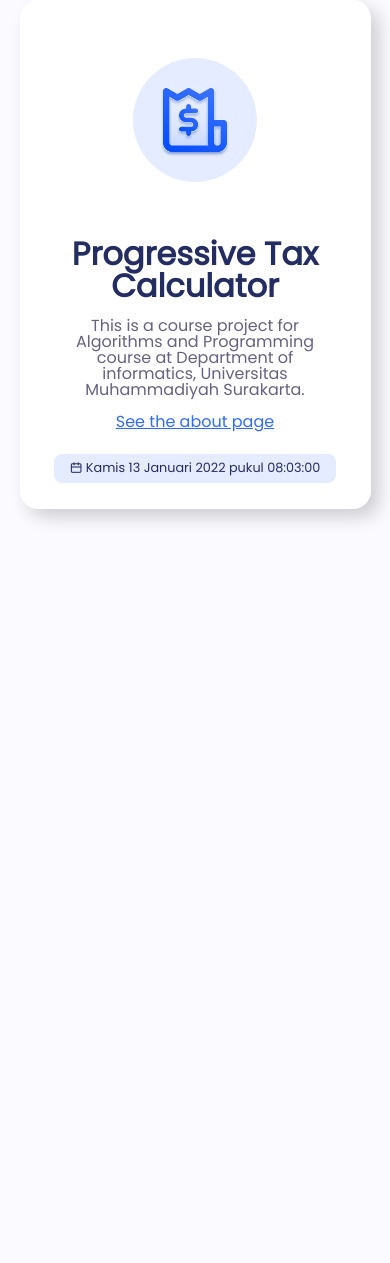
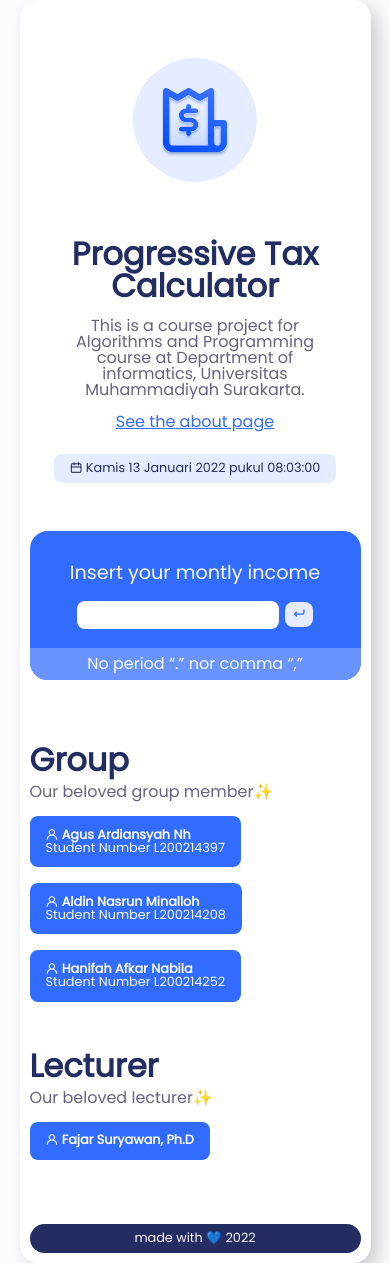
Before and after one commit to aldinnasrunm/taxSite, a Django app: page / in a window 390 px wide. Before the commit the page ends 522 px from the top, so only its background shows below. Run offline with Django 4.2, Linux system fonts and the light colour scheme.

Commit message:
finish mobile view in index.html

```diff
--- a/tax/static/css/main-style.css
+++ b/tax/static/css/main-style.css
@@ -2,8 +2,8 @@
 html, body, div, span, applet, object, iframe,
 h1, h2, h3, h4, h5, h6, p, blockquote, pre,
 a, abbr, acronym, address, big, cite, code,
-del, dfn, em, img, ins, kbd, q, s, samp,
-small, strike, strong, sub, sup, tt, var,
+del, dfn, img, ins, kbd, q, s, samp,
+small, strike, sub, sup, tt, var,
 b, u, i, center,
 dl, dt, dd, ol, ul, li,
 fieldset, form, label, legend,
@@ -59,6 +59,7 @@ table {
 
    --text-sm : 0.8rem;
    --text-base : 1rem;
+   --text-md : 1.2rem;
    --text-lg: 1.5rem;
    --text-xl: 2rem;
    --text-2xl: 2.5rem;
@@ -104,6 +105,7 @@ body {
   background: #fff;
 }
 
+
 .flex{
   display: flex;
 }
@@ -134,6 +136,13 @@ body {
   margin-bottom: 3rem;
 }
 
+
+/* Section main */
+
+.section__main{
+  flex-direction: column;
+}
+
 /* heading  */
 .heading{
   display: flex;
@@ -162,3 +171,162 @@ body {
   border-radius: 8px;
   background-color: var(--purple-light);
 }
+
+/* form */
+.form{
+  text-align: center;
+  width: 100%;
+  border-radius: 18px;
+  color: var(--light);
+  background-color: var(--purblue);
+}
+
+.form__title{
+  margin: 2rem 0 1.2rem 0;
+  font-size: var(--text-md) ;
+}
+
+.form__note{
+  margin-top: 1.2rem;
+  font-size: var(--text-base);
+  padding: .5em 0;
+  background-color: #6994FF;
+  border-radius: 0 0 18px 18px;
+}
+
+.form form input{
+  height: 1.6rem;
+  border-radius: 8px;
+  width: 60%;
+  border: none;
+}
+
+.form form button{
+  height: 1.6rem;
+  border-radius: 8px;
+  border: none;
+  color: var(--purblue);
+  font-size: var(--text-base);
+  background-color: var(--purple-light);
+}
+
+
+.exc{
+  padding: .5rem 1rem;
+  font-size: var(--text-md);
+  color: var(--light);
+  background-color: rgba(255, 0, 47, 0.904);
+  border-radius: 8px;
+}
+
+.resultTab{
+  text-align: center;
+  border-radius: 18px;
+}
+
+.resultTab__title{
+  padding: 1rem 0;
+  font-size: var(--text-md);
+}
+
+.resultTab table tr th{
+  background-color: var(--purblue);
+  color: var(--light);
+  font-weight: 800;
+}
+.resultTab table, th, td {
+  border: 1px solid var(--purblue);
+  border-collapse: collapse;
+  padding: .2rem .5rem;
+  font-size: var(--text-sm);
+}
+
+.resultTab table{
+  border-radius: 18px;
+}
+
+.dataTax{
+  text-align: right;
+}
+
+.button{
+  width: fit-content;
+  padding: .8rem 1rem;
+  font-size: var(--text-md);
+  border-radius: 8px;
+}
+
+.refresh{
+  color: var(--light);
+  background-color: var(--purblue);
+  margin: 1rem auto;
+}
+
+.goAbout{
+  color: var(--purblue);
+  border: 2px solid var(--purblue);
+  margin: 1rem auto;
+}
+
+.refresh a{
+  text-decoration: none;
+  color: var(--light);
+}
+
+.goAbout a{
+  text-decoration: none;
+  color: var(--purblue);
+}
+
+/* Group */
+.group__heading-title{
+  font-size: var(--text-xl);
+  font-weight: var(--font-bold);
+  margin: 2rem 0 .5rem 0;
+}
+
+.group__heading-desc{
+  font-size: var(--text-base);
+  color: var(--shade);
+}
+
+.group__member-data{
+  width: fit-content;
+  padding: .8rem 1rem;
+  font-size: var(--text-sm);
+  border-radius: 8px;
+  color: var(--light);
+  background-color: var(--purblue);
+}
+
+/* lecturer */
+.lecturer__heading-title{
+  font-size: var(--text-xl);
+  font-weight: var(--font-bold);
+  margin: 2rem 0 .5rem 0;
+}
+
+.lecturer__heading-desc{
+  font-size: var(--text-base);
+  color: var(--shade);
+}
+
+.lecturer__member-data{
+  width: fit-content;
+  padding: .8rem 1rem;
+  font-size: var(--text-sm);
+  border-radius: 8px;
+  color: var(--light);
+  background-color: var(--purblue);
+}
+
+.footer{
+  margin-top: 3rem;
+  width: 100%;
+  padding: .5rem 0;
+  border-radius: 18px;
+  text-align: center;
+  font-size: var(--text-sm);
+  color: var(--light);
+  background-color: var(--dark);
+}
--- a/tax/templates/tax/index.html
+++ b/tax/templates/tax/index.html
@@ -17,7 +17,7 @@
    </head>
    <body>
       <section class="flex">
-         <div class="container flex mx-auto">
+         <div class="container flex mx-auto section__main">
             <div class="heading mx-auto">
                <svg
                   class="taxicon mx-auto my-3"
@@ -173,13 +173,79 @@
                >
                <div class="heading__time mx-auto my-1">
                   <p class="mx-auto">
-                    <i class="uil uil-calender"></i>
+                     <i class="uil uil-calender"></i>
                      {{time}}
                   </p>
                </div>
             </div>
 
-            <div class="group"></div>
+            <div class="mx-auto form my-2">
+               <p class="form__title">Insert your montly income</p>
+               <form action="" method="post">
+                  {% csrf_token %}
+                  <input type="text" name="tax" class />
+                  <button type="submit"><i class="uil uil-enter"></i></button>
+               </form>
+               <p class="mx-auto form__note">No period “.” nor comma “,”</p>
+            </div>
+
+            <div class="resultTab mx-auto">
+               {% if exc%}
+                  <p class="exc"><i class="uil uil-exclamation-octagon"></i>{{exc}}</p>
+               {% endif%}
+
+               {% if resultTax%}
+               <p class="resultTab__title ">You just Entered <em> <strong>{{rtCur}}</strong></em></p>
+
+                <table class="resultTab__table">
+                  <tr>
+                     <th>Taxable Income Bracket</th>
+                     <th>Tax Rate</th>
+                     <th>Your Owed Tax</th>
+                  </tr>
+                  {% for x in resultTax %}
+                    <tr class="dataTax">
+                      {% for data in x %}
+                      <td>{{data}}</td>
+                      {% endfor %}
+                    </tr>
+                  {% endfor %}
+                  <tr>
+                     <th colspan="2">Total</th>
+                     <th>{{totalTax}}</th>
+                  </tr>
+                </table>
+
+                <p class="button refresh "><a href="{% url 'home' %}" class=""> <i class="uil uil-refresh"></i>Refresh the page</a></p>
+                <p class="button goAbout "><a href="{% url 'about' %}" class=" "> <i class="uil uil-info-circle"></i>About the page</a></p>
+
+                {% endif%}
+            </div>
+            <div class="group">
+              <div class="group__heading">
+                <p class="group__heading-title">Group</p>
+                <p class="group__heading-desc">Our beloved group member✨</p>
+              </div>
+              <div class="group__member">
+                {% for name,nim in group.items %}
+                  <p class = "group__member-data my-1"><i class="uil uil-user" ></i> <strong>{{name}}</strong><br> Student Number {{nim}}</p>
+                {% endfor %}
+              </div>
+            </div>
+
+            <div class="lecturer">
+              <div class="lecturer__heading">
+                <p class="lecturer__heading-title">Lecturer</p>
+                <p class="lecturer__heading-desc">Our beloved lecturer✨</p>
+              </div>
+              <div class="lecturer__member">
+                  <p class = "lecturer__member-data my-1"><i class="uil uil-user" ></i> <strong>{{lecturer}}</strong></p>
+              </div>
+            </div>
+
+            <div class="footer mx-auto">
+              <p>made with 💙 2022</p>
+            </div>
          </div>
       </section>
    </body>
```
